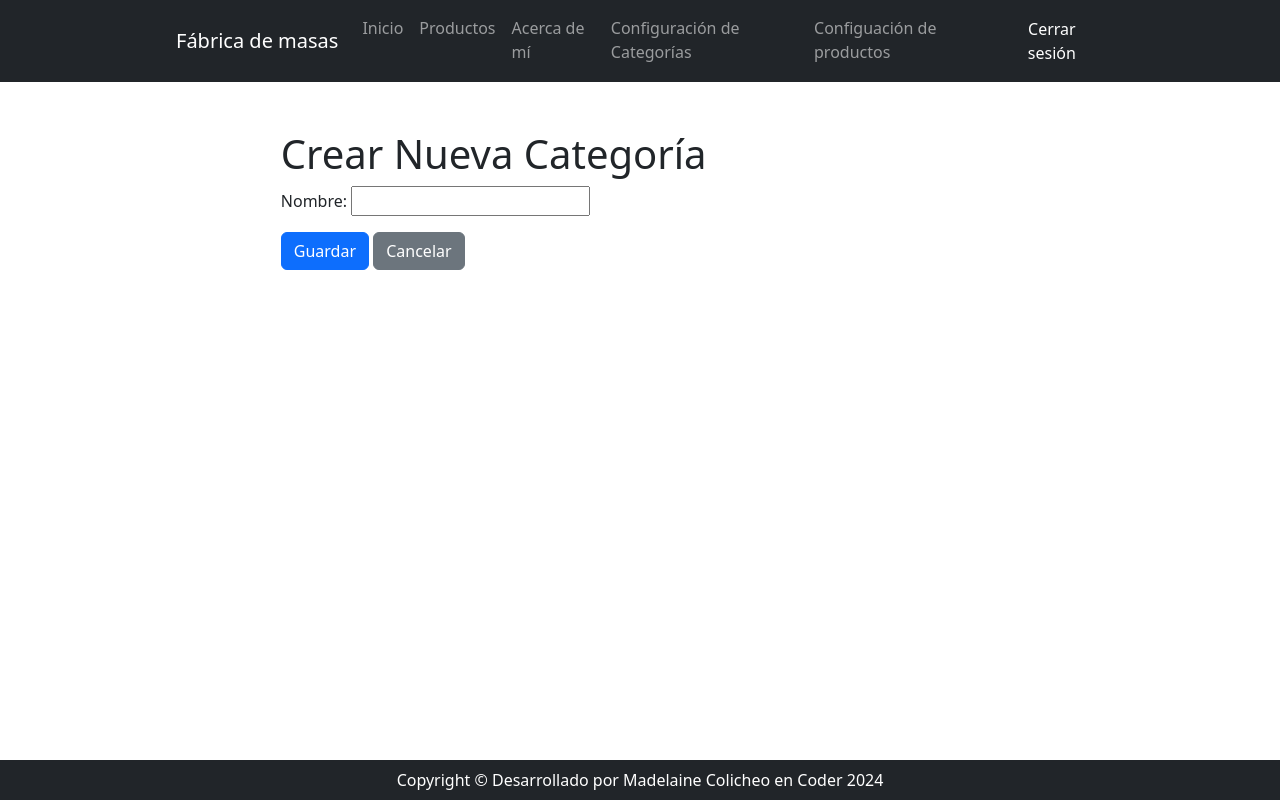
After one commit to MadelaineColicheo/coder-Madelaine, a Django app: page /categorias/crear/ in a window 1280 px wide. The commit adds this page. Run offline with Django 5.2, Linux system fonts and the light colour scheme; a user stored in the database is signed in; some libraries are stand-ins or nearby versions.

Commit message:
Arreglando botones

```diff
--- a/src/app/forms.py
+++ b/src/app/forms.py
@@ -32,3 +32,8 @@ class ProductoForm(forms.ModelForm):
     class Meta:
         model = Producto
         fields = ['nombre', 'descripcion', 'categoria', 'precio', 'imagen', 'disponibilidad']
+
+class CategoriaForm(forms.ModelForm):
+    class Meta:
+        model = Categoria
+        fields = ['nombre']
--- /dev/null
+++ b/src/app/templates/app/crear_categoria.html
@@ -0,0 +1,13 @@
+{% extends 'app/base.html' %}
+
+{% block content %}
+<div class="container mt-5">
+    <h1>Crear Nueva Categoría</h1>
+    <form method="post">
+        {% csrf_token %}
+        {{ form.as_p }}
+        <button type="submit" class="btn btn-primary">Guardar</button>
+        <a href="{% url 'app:listar_categorias' %}" class="btn btn-secondary">Cancelar</a>
+    </form>
+</div>
+{% endblock %}
--- a/src/app/urls.py
+++ b/src/app/urls.py
@@ -23,4 +23,6 @@ urlpatterns = [
     path('producto/editar/<int:producto_id>/', views.editar_producto, name='editar_producto'),  # Vista para editar producto
     path('categorias/eliminar/<int:categoria_id>/', views.eliminar_categoria, name='eliminar_categoria'),
     path('productos/eliminar/<int:producto_id>/', views.eliminar_producto, name='eliminar_producto'),
+     path('categorias/crear/', views.crear_categoria, name='crear_categoria'),  # Vista para crear categoría
+
 ]
--- a/src/app/views.py
+++ b/src/app/views.py
@@ -145,3 +145,15 @@ def eliminar_categoria(request, categoria_id):
     categoria.delete()
     messages.success(request, "Categoría eliminada con éxito.")
     return HttpResponseRedirect(reverse('app:listar_categorias'))
+
+@login_required
+def crear_categoria(request):
+    if request.method == "POST":
+        form = CategoriaForm(request.POST)
+        if form.is_valid():
+            form.save()
+            return redirect('app:listar_categorias')
+    else:
+        form = CategoriaForm()
+
+    return render(request, 'app/crear_categoria.html', {'form': form})
```
Also changed, not shown: src/app/templates/app/listar_categorias.html (+5 -11 lines), src/db.sqlite3.
